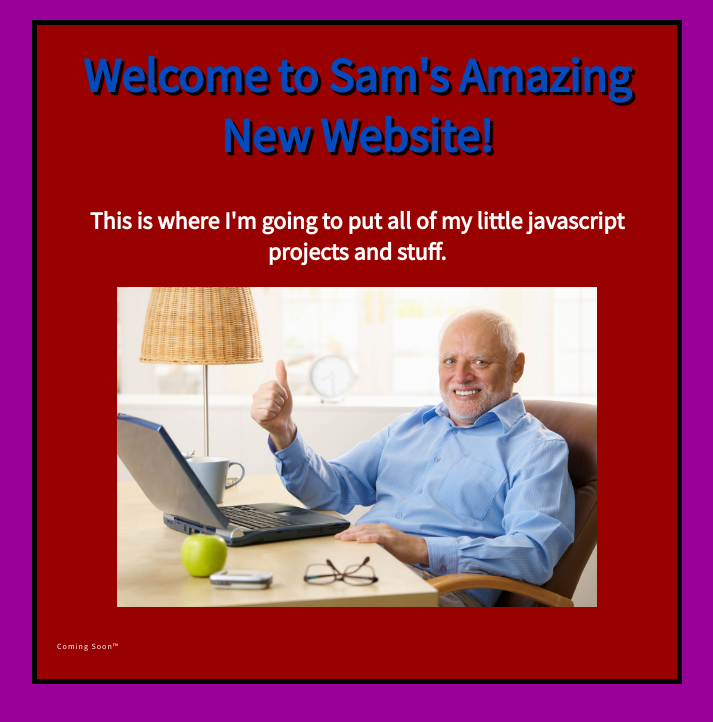
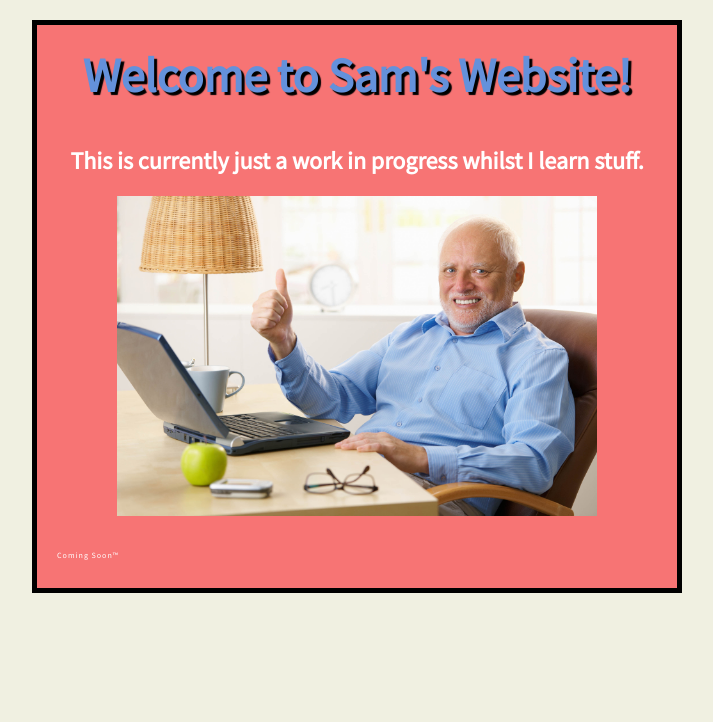
Before and after one commit to Sameish/sameish.github.io, a plain HTML site: page index.html in a window 1280 px wide. Shown: the whole page, without its empty margins (283-996 px from the left). Drawn offline with Linux system fonts and the light colour scheme.

Commit message:
Tweaking colours
Making the colours not burn your eyes out

```diff
--- a/index.html
+++ b/index.html
@@ -10,9 +10,9 @@
 
 	</head>
 	<body>
-		<h1 id="title">Welcome to Sam's Amazing New Website!</h1>
+		<h1 id="title">Welcome to Sam's Website!</h1>
 
-		<h2>This is where I'm going to put all of my little javascript projects and stuff.</h2>
+		<h2>This is currently just a work in progress whilst I learn stuff.</h2>
 
 		<img src="resources/harold-desk.jpg" alt="Harold"> <br></br>
 
--- a/styles/styles.css
+++ b/styles/styles.css
@@ -1,13 +1,13 @@
 html {
 	font-size : 10px;
 	font-family: 'Source Sans Pro', sans-serif;
-	background : #990099;
+	background : #F0F0E1;
 	}
 
 body {
 	width : 600px;
 	margin : 20px auto;
-	background-color : #990000;
+	background-color : #f77474;
 	padding : 0px 20px 20px 20px;
 	border: 5px solid black;
 
@@ -16,7 +16,7 @@ body {
 h1	{
 	margin : 0;
 	padding : 20px 0px;
-	color : #054abc;
+	color : #6491db;
 	font-size : 48px;
 	text-align : center;
 	text-shadow: 3px 3px 1px black;
```
